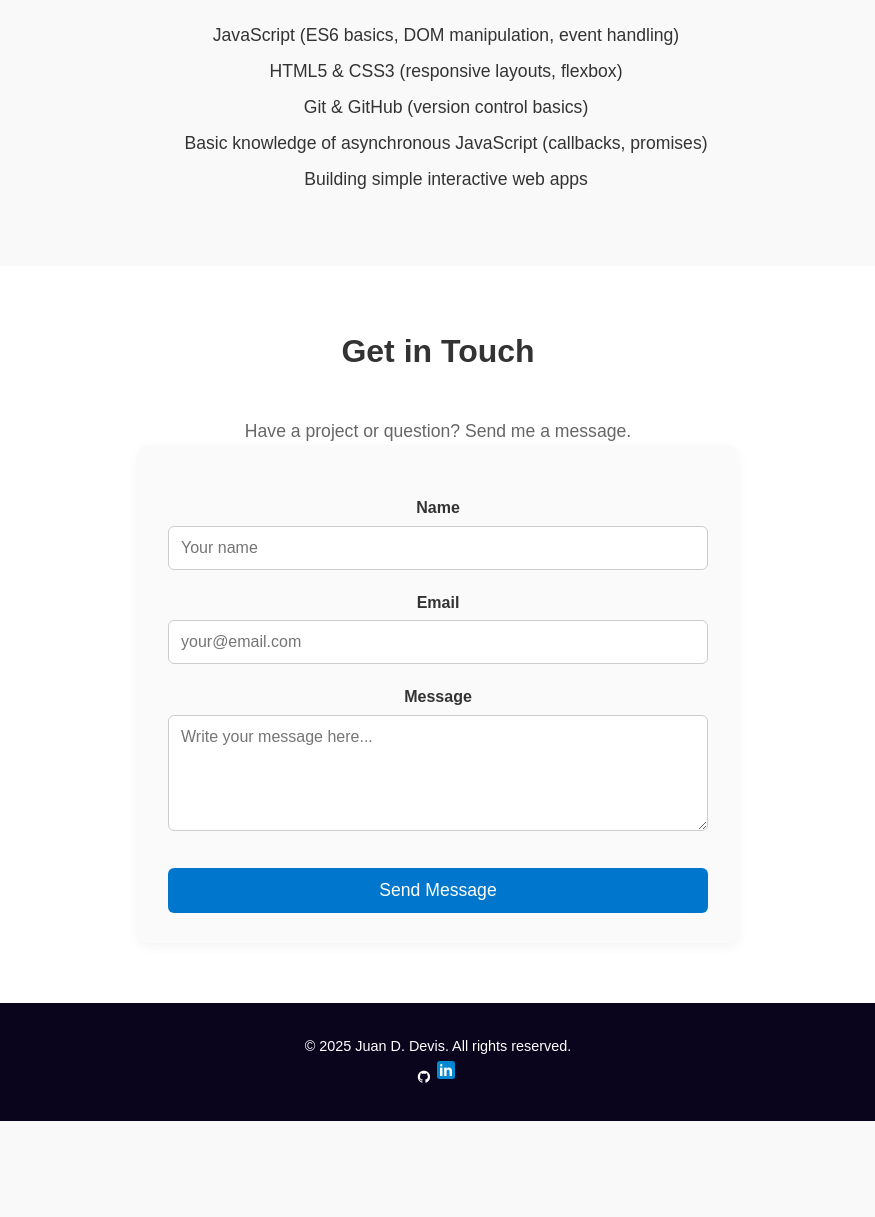
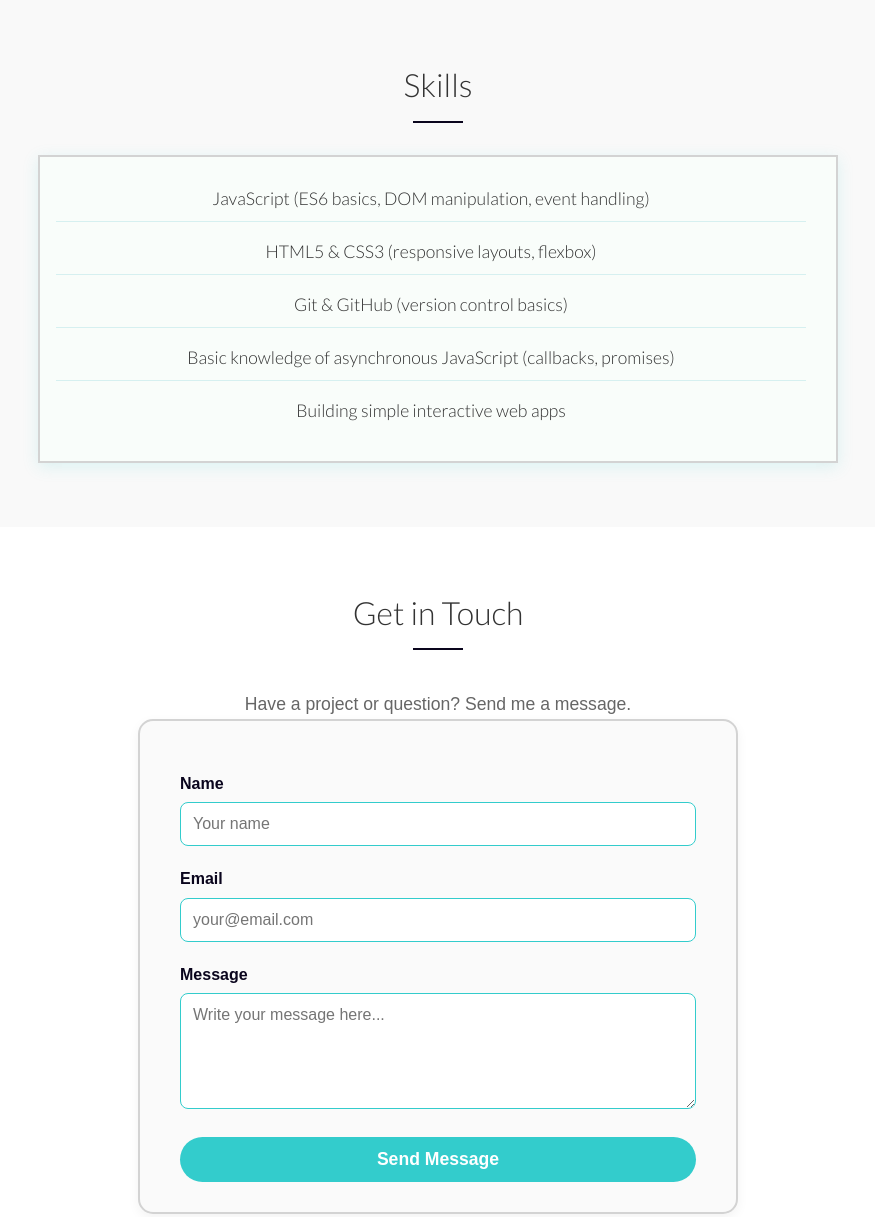
Before and after one commit to jdevisc/PORTFOLIO, a plain HTML site: page index.html in a window 1280 px wide. Shown: the part 1420-2637 px from the top of the page, without its empty margins (202-1077 px from the left). Before the commit the page ends 2541 px from the top, so only its background shows below. Drawn offline with Linux system fonts and the light colour scheme.

Commit message:
Actualizacion

```diff
--- a/css/style.css
+++ b/css/style.css
@@ -74,8 +74,9 @@ header h1 {
 }
 
 #lead h1 {
-  font-size: 3rem;
-  font-weight: 700;
+  font-family: 'Lato', sans-serif;
+  font-size: 4rem;
+  font-weight: 300;
   margin-bottom: 0.5rem;
 }
 
@@ -157,9 +158,23 @@ section {
 }
 
 .heading {
+  position: relative;
+  font-family: 'Lato', sans-serif;
+  font-weight: 300;
   text-align: center;
   font-size: 2rem;
   margin-bottom: 2rem;
+}
+
+.heading::after {
+  align-items: center;
+  content: '';
+  display: block;
+  width: 50px;
+  height: 2px;
+  background-color: #0a051d; /* color turquesa */
+  margin: 10px auto 0 auto;
+  margin-top: 10px;
 }
 
 .container {
@@ -194,6 +209,29 @@ section {
   text-align: center;
 }
 
+.skill-list {
+  max-width: 600px;           /* ancho máximo */
+  margin: 20px auto 50px;     /* centrado y espacio */
+  padding: 20px 30px;         /* espacio interno */
+  border: 2px solid lightgrey;  /* línea elegante */
+  border-radius: 0px;        /* esquinas redondeadas */
+  background-color: #f9fdfa;  /* fondo muy suave y claro */
+  box-shadow: 0 4px 15px rgba(51, 204, 204, 0.15); /* sombra sutil */
+  list-style-type: none;      /* removemos los bullets por defecto */
+}
+
+.skill-list li {
+  padding: 8px 0;
+  border-bottom: 1px solid #d6f0f0; /* línea fina entre ítems */
+  font-weight: 300;
+  color: #333;
+  font-family: 'Lato', sans-serif;
+}
+
+.skill-list li:last-child {
+  border-bottom: none; /* quitamos línea del último ítem */
+}
+
 .skill-list li {
   margin-bottom: 0.5rem;
   font-size: 1.1rem;
@@ -209,40 +247,74 @@ section {
 }
 
 #contact h2 {
+  font-family: 'Lato', sans-serif;
+  font-weight: 300;
   font-size: 2rem;
   margin-bottom: 40px;
+}
+
+#contact h2::after {
+  content: '';
+  display: block;
+  width: 50px;
+  height: 2px;
+  background-color: #0a051d; /* color turquesa */
+  margin: 10px auto 0;
 }
 
 .form-wrapper {
   max-width: 600px;
   margin: 0 auto;
   background-color: #fafafa;
-  padding: 30px;
-  border-radius: 10px;
+  padding: 30px 40px;
+  border: 2px solid lightgrey;
+  border-radius: 15px;
   box-shadow: 0 4px 12px rgba(0, 0, 0, 0.05);
 }
 
 form label {
   display: block;
   margin-top: 20px;
-  margin-bottom: 5px;
-  font-weight: bold;
+  margin-bottom: 6px;
+  font-weight: 600;
+  color: #0a051d;
+  text-align: left;
 }
 
 form input,
 form textarea {
   width: 100%;
   padding: 12px;
-  border: 1px solid #ccc;
-  border-radius: 6px;
+  border: 1px solid #33cccc;
+  border-radius: 8px;
   font-size: 1rem;
-  transition: border-color 0.3s;
+  background-color: white;
+  color: #f1f1f1;
+  transition: border-color 0.3s, box-shadow 0.3s;
 }
 
 form input:focus,
 form textarea:focus {
   outline: none;
-  border-color: #0077cc;
+  border-color: #1a9e9e;
+  box-shadow: 0 0 8px #1a9e9e;
+}
+
+.btn-contact {
+  background-color: #33cccc;
+  border: none;
+  padding: 12px 30px;
+  font-weight: 700;
+  font-size: 1.1rem;
+  border-radius: 25px;
+  color: #fff;
+  cursor: pointer;
+  transition: background-color 0.3s ease;
+  margin-top: 20px;
+}
+
+.btn-contact:hover {
+  background-color: #1a9e9e;
 }
 
 /* ---------------------------------- */
@@ -341,3 +413,46 @@ footer ul li a:hover img {
   padding: 5px 0;
   border-bottom: 1px solid #eee;
 }
+
+.scroll-down,
+.scroll-up {
+  font-size: 40px;
+  color: #33cccc;
+  text-align: center;
+  display: inline-block;
+  animation: bounce 2s infinite;
+  transition: color 0.3s ease;
+  margin-top: 20px;
+}
+
+.scroll-up {
+  margin-top: 30px;
+  color: white;
+}
+
+.scroll-down {
+  display: block;
+  color: #0a051d;
+}
+
+.scroll-down:hover,
+.scroll-up:hover {
+  color: #1a9e9e;
+}
+
+@keyframes bounce {
+  0%, 20%, 50%, 80%, 100% {
+    transform: translateY(0);
+  }
+  40% {
+    transform: translateY(8px);
+  }
+  60% {
+    transform: translateY(4px);
+  }
+}
+
+/* Para scroll suave entre secciones */
+html {
+  scroll-behavior: smooth;
+}
--- a/index.html
+++ b/index.html
@@ -25,6 +25,12 @@
       <a href="#" class="btn-rounded-white">Download Resume</a>
     </div>
   </section>
+
+  <div class="scroll-wrapper">
+    <a href="#projects" class="scroll-down">
+      <i class="fa fa-angle-down"></i>
+    </a>
+  </div>
 
   <section id="projects" class="background-alt">
     <h2 class="heading">Projects</h2>
@@ -130,6 +136,9 @@
         <img src="linkedin.png" alt="LinkedIn" style="width: 24px; height: 24px;">
       </a>
     </div>
+    <a href="#lead" class="scroll-up">
+      <i class="fa fa-angle-up"></i>
+    </a>
   </footer>
 
 </body>
--- a/projects/landing-page/style.css
+++ b/projects/landing-page/style.css
@@ -89,6 +89,7 @@ body {
   margin: 40px auto;
   padding: 2rem;
   background: white;
+  border: 2px solid lightgray;
   border-radius: 20px;
   box-shadow: 0 10px 30px rgba(0, 0, 0, 0.05);
 }
```
